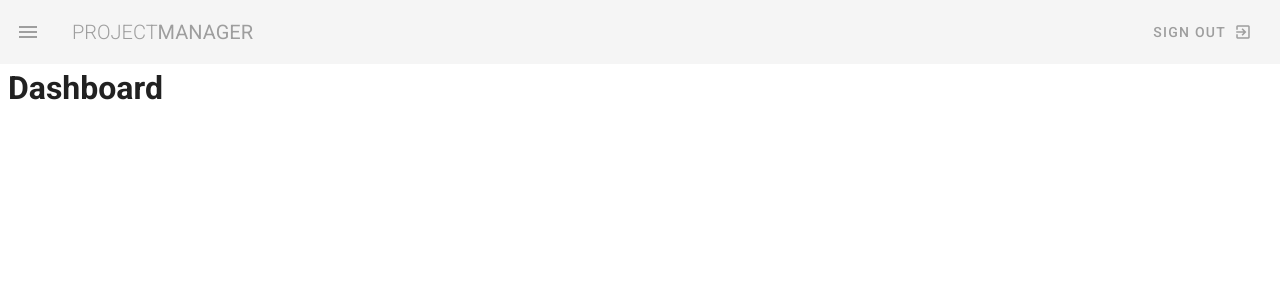
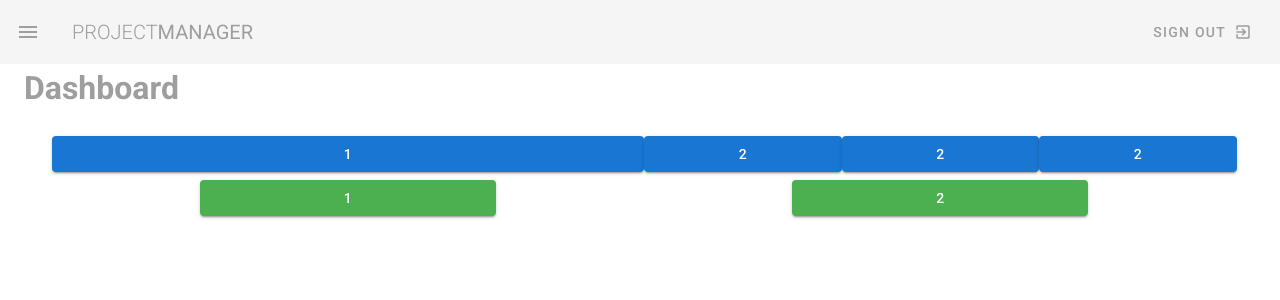
Before and after one commit to Sunil2201/project-manager, a Vue app: page / in a window 1280 px wide. Shown: the top 300 px of the page. Built offline with nearby package versions, Linux system fonts and the light colour scheme.

Commit message:
refactor: added grid

```diff
--- a/src/App.vue
+++ b/src/App.vue
@@ -1,7 +1,7 @@
 <template>
   <v-app class="grey lighten-4">
     <NavBar />
-    <v-main>
+    <v-main class="mx-4 mb-4">
       <router-view></router-view>
     </v-main>
   </v-app>
--- a/src/components/NavBar.vue
+++ b/src/components/NavBar.vue
@@ -14,7 +14,7 @@
       </v-btn>
     </v-app-bar>
 
-    <v-navigation-drawer v-model="drawer" absolute temporary color="#9652ff">
+    <v-navigation-drawer v-model="drawer" app color="#9652ff">
       <v-list dense nav>
         <v-list-item v-for="link in links" :key="link.text" router :to="link.route">
           <v-list-item-icon>
--- a/src/views/DashboardPage.vue
+++ b/src/views/DashboardPage.vue
@@ -1,6 +1,31 @@
 <template>
   <div class="dashboard ml-2">
-    <h1>Dashboard</h1>
+    <h1 class="subheading grey--text">Dashboard</h1>
+
+    <v-container class="my-5">
+      <v-row wrap>
+          <v-flex xs12 md6>
+            <v-btn outline block class="primary my-1">1</v-btn>
+          </v-flex>
+          <v-flex xs4 md2>
+            <v-btn outline block class="primary my-1">2</v-btn>
+          </v-flex>
+          <v-flex xs4 md2>
+            <v-btn outline block class="primary my-1">2</v-btn>
+          </v-flex>
+          <v-flex xs4 md2>
+            <v-btn outline block class="primary my-1">2</v-btn>
+          </v-flex>
+      </v-row>
+      <v-row wrap class="justify-space-around">
+        <v-flex xs4 md3>
+          <v-btn outline block class="success my-1">1</v-btn>
+        </v-flex>
+        <v-flex xs4 md3>
+          <v-btn outline block class="success my-1">2</v-btn>
+        </v-flex>
+      </v-row>
+    </v-container>
   </div>
 </template>
 
--- a/src/views/ProjectsPage.vue
+++ b/src/views/ProjectsPage.vue
@@ -1,6 +1,7 @@
 <template>
   <div class="projects ml-2">
-    <h1>Projects</h1>
+    <h1 class="subheading grey--text">Projects</h1>
+    <v-container class="my-5"> content </v-container>
   </div>
 </template>
 
--- a/src/views/TeamPage.vue
+++ b/src/views/TeamPage.vue
@@ -1,6 +1,10 @@
 <template>
   <div class="team ml-2">
-    <h1>Team</h1>
+    <h1 class="subheading grey--text">Team</h1>
+
+    <v-container class="my-5">
+      content
+    </v-container>
   </div>
 </template>
 
```
